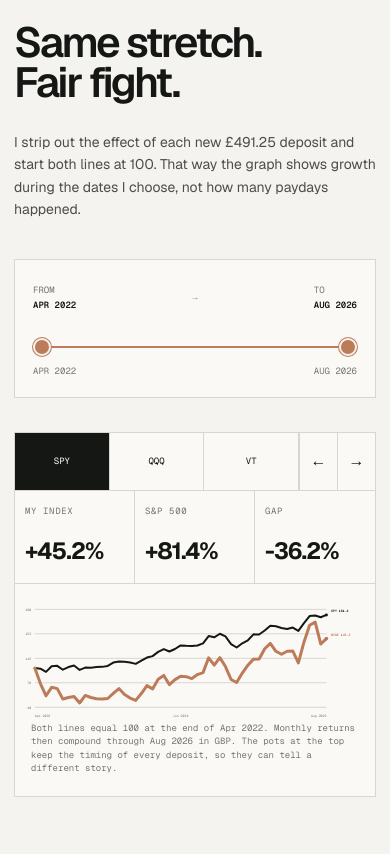
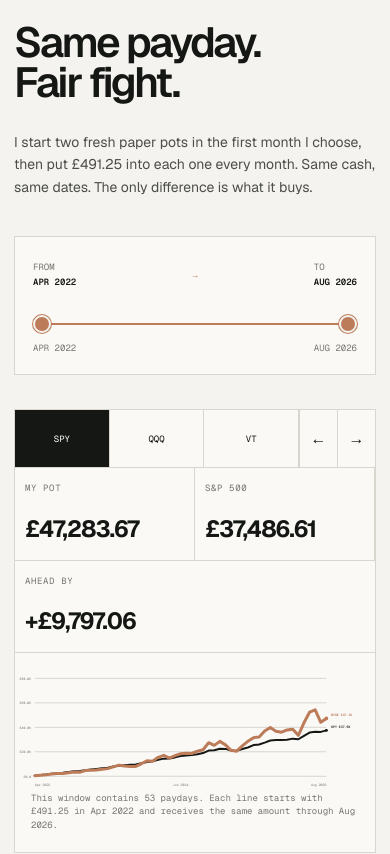
Before and after one commit to tjM1KE/payday-index, a Next.js app: page / in a window 390 px wide. Shown: the part 1685-2539 px from the top of the page. Built offline with nearby package versions, Linux system fonts and the light colour scheme.

Commit message:
fix: align comparison chart with monthly deposits

```diff
--- a/app/globals.css
+++ b/app/globals.css
@@ -176,7 +176,9 @@
   .comparison-tabs button span { margin:0; font-size:9px; }
   .comparison-arrows span { display:none; }
   .comparison-arrows button { width:38px; }
+  .comparison-summary { grid-template-columns:repeat(2,minmax(0,1fr)); }
   .comparison-summary>div { min-width:0; min-height:92px; padding:14px 10px; }
+  .comparison-summary>div:last-child { grid-column:1/-1; border-top:1px solid var(--line); }
   .comparison-summary strong { font-size:clamp(18px,6vw,24px); }
   .comparison-summary small { display:none; }
   .comparison-chart { padding-inline:0; }
--- a/app/page.tsx
+++ b/app/page.tsx
@@ -14,55 +14,65 @@
 type MonthRecord = { month:string; label:string; contributionGbp:number; contributedGbp:number; strategyValueGbp:number; strategyMonthlyReturnPct:number; benchmarkValueGbp:number; alphaGbp:number; strategyReturnPct:number; benchmarkReturnPct:number; benchmarks:Record<BenchmarkKey,BenchmarkResult>; weightedBeta:number; universeCount:number; eligibleCount:number; liquidations:Liquidation[]; trades:Trade[]; ranking:RankedFund[]; holdings:Holding[] };
 type UniverseCoverage = { activeListed:number; seededClosures:number; observedClosures:number; tickerCollisionsExcluded:number; reconstructedFunds:number; pricedFunds:number; pricedClosures:number; missingHistories:number };
 type Backtest = { generatedAt:string; throughMonth:string; monthlyContributionGbp:number; startMonth:string; benchmark:string; benchmarks:BenchmarkDefinition[]; betaRange:number[]; universeSize:number; universeCoverage:UniverseCoverage; methodology:Record<string,string>; months:MonthRecord[]; current:MonthRecord };
-type IndexedPoint = { label:string; strategy:number; benchmark:number };
+type CashFlowPoint = { label:string; strategy:number; benchmark:number; contributed:number };
 
 const backtest = backtestJson as Backtest;
 const money = new Intl.NumberFormat("en-GB", { style:"currency", currency:"GBP" });
 const subscribeToLocation = () => () => {};
 const signedMoney = (value:number) => `${value >= 0 ? "+" : ""}${money.format(value)}`;
 const signedPercent = (value:number) => `${value >= 0 ? "+" : ""}${value.toFixed(1)}%`;
+const compactMoney = new Intl.NumberFormat("en-GB", { style:"currency", currency:"GBP", notation:"compact", maximumFractionDigits:1 });
 
-function indexedPerformance(months:MonthRecord[], start:number, end:number, ticker:BenchmarkKey) {
-  let strategy = 100;
-  let benchmark = 100;
+function cashFlowPerformance(months:MonthRecord[], start:number, end:number, ticker:BenchmarkKey, contribution:number) {
+  let strategy = 0;
+  let benchmark = 0;
+  let contributed = 0;
   return months.slice(start, end + 1).map((month, index) => {
     if (index > 0) {
-      strategy *= 1 + month.strategyMonthlyReturnPct / 100;
-      benchmark *= 1 + month.benchmarks[ticker].monthlyReturnPct / 100;
+      const previous = months[start + index - 1];
+      const strategyGrowth = (month.strategyValueGbp - month.contributionGbp) / previous.strategyValueGbp;
+      const benchmarkGrowth = (month.benchmarks[ticker].valueGbp - month.contributionGbp) / previous.benchmarks[ticker].valueGbp;
+      strategy *= strategyGrowth;
+      benchmark *= benchmarkGrowth;
     }
-    return { label:month.label, strategy, benchmark };
+    strategy += contribution;
+    benchmark += contribution;
+    contributed += contribution;
+    return { label:month.label, strategy, benchmark, contributed };
   });
 }
 
-function ComparisonChart({ points, benchmark, period }: { points:IndexedPoint[]; benchmark:BenchmarkDefinition; period:string }) {
+function ComparisonChart({ points, benchmark, period }: { points:CashFlowPoint[]; benchmark:BenchmarkDefinition; period:string }) {
   const width = 1000;
   const height = 340;
   const plot = { left:55, right:865, top:26, bottom:298 };
   const values = points.flatMap((point) => [point.strategy, point.benchmark]);
-  const minimum = Math.floor((Math.min(...values) - 4) / 10) * 10;
-  const maximumCandidate = Math.ceil((Math.max(...values) + 4) / 10) * 10;
-  const maximum = maximumCandidate === minimum ? minimum + 10 : maximumCandidate;
+  const roughStep = Math.max(...values) / 4;
+  const stepPower = 10 ** Math.floor(Math.log10(roughStep));
+  const stepFraction = roughStep / stepPower;
+  const step = (stepFraction <= 1 ? 1 : stepFraction <= 2 ? 2 : stepFraction <= 5 ? 5 : 10) * stepPower;
+  const maximum = step * 4;
   const x = (index:number) => plot.left + index / Math.max(1, points.length - 1) * (plot.right - plot.left);
-  const y = (value:number) => plot.bottom - (value - minimum) / (maximum - minimum) * (plot.bottom - plot.top);
+  const y = (value:number) => plot.bottom - value / maximum * (plot.bottom - plot.top);
   const path = (key:"strategy"|"benchmark") => points.map((point, index) => `${index ? "L" : "M"}${x(index).toFixed(2)},${y(point[key]).toFixed(2)}`).join(" ");
-  const yTicks = Array.from({ length:5 }, (_, index) => minimum + (maximum - minimum) * index / 4);
+  const yTicks = Array.from({ length:5 }, (_, index) => step * index);
   const xTicks = [...new Set([0, Math.floor((points.length - 1) / 2), points.length - 1])];
-  const last = points.at(-1) ?? { strategy:100, benchmark:100, label:"" };
+  const last = points.at(-1) ?? { strategy:0, benchmark:0, contributed:0, label:"" };
   const labelsAreClose = Math.abs(y(last.strategy) - y(last.benchmark)) < 24;
   const strategyLabelY = y(last.strategy) + (labelsAreClose && last.strategy <= last.benchmark ? 18 : -8);
   const benchmarkLabelY = y(last.benchmark) + (labelsAreClose && last.benchmark < last.strategy ? 18 : -8);
 
-  return <svg className="comparison-chart" viewBox={`0 0 ${width} ${height}`} role="img" aria-label={`My paper strategy compared with ${benchmark.label} from ${period}, both starting at 100`}>
+  return <svg className="comparison-chart" viewBox={`0 0 ${width} ${height}`} role="img" aria-label={`Monthly paper pots for my strategy and ${benchmark.label} from ${period}`}>
     <title>{`My paper strategy compared with ${benchmark.label} from ${period}`}</title>
-    <desc>{`The strategy finishes at ${last.strategy.toFixed(1)} and ${benchmark.label} finishes at ${last.benchmark.toFixed(1)}, after both start at 100.`}</desc>
-    {yTicks.map((tick) => <g key={tick}><line className="chart-gridline" x1={plot.left} x2={plot.right} y1={y(tick)} y2={y(tick)} /><text className="chart-axis-label" x={plot.left - 10} y={y(tick) + 4} textAnchor="end">{tick.toFixed(0)}</text></g>)}
+    <desc>{`After identical monthly contributions, the strategy finishes at ${money.format(last.strategy)} and ${benchmark.label} finishes at ${money.format(last.benchmark)}.`}</desc>
+    {yTicks.map((tick) => <g key={tick}><line className="chart-gridline" x1={plot.left} x2={plot.right} y1={y(tick)} y2={y(tick)} /><text className="chart-axis-label" x={plot.left - 10} y={y(tick) + 4} textAnchor="end">{compactMoney.format(tick)}</text></g>)}
     {xTicks.map((index) => <text className="chart-axis-label" key={index} x={x(index)} y={plot.bottom + 27} textAnchor={index === 0 ? "start" : index === points.length - 1 ? "end" : "middle"}>{points[index].label}</text>)}
     <path className="comparison-line benchmark-line" d={path("benchmark")} />
     <path className="comparison-line strategy-line" d={path("strategy")} />
     <circle className="benchmark-end" cx={x(points.length - 1)} cy={y(last.benchmark)} r="4" />
     <circle className="strategy-end" cx={x(points.length - 1)} cy={y(last.strategy)} r="5" />
-    <text className="chart-end-label benchmark-label" x={plot.right + 13} y={benchmarkLabelY}>{benchmark.ticker} {last.benchmark.toFixed(1)}</text>
-    <text className="chart-end-label strategy-label" x={plot.right + 13} y={strategyLabelY}>MINE {last.strategy.toFixed(1)}</text>
+    <text className="chart-end-label benchmark-label" x={plot.right + 13} y={benchmarkLabelY}>{benchmark.ticker} {compactMoney.format(last.benchmark)}</text>
+    <text className="chart-end-label strategy-label" x={plot.right + 13} y={strategyLabelY}>MINE {compactMoney.format(last.strategy)}</text>
   </svg>;
 }
 
@@ -115,7 +125,7 @@
     </section>
 
     <section className="performance">
-      <div className="section-heading"><div><p className="eyebrow">01 / pick the dates, then pick the rival</p><h2>Same stretch.<br />Fair fight.</h2></div><p>I strip out the effect of each new {money.format(backtest.monthlyContributionGbp)} deposit and start both lines at 100. That way the graph shows growth during the dates I choose, not how many paydays happened.</p></div>
+      <div className="section-heading"><div><p className="eyebrow">01 / pick the dates, then pick the rival</p><h2>Same payday.<br />Fair fight.</h2></div><p>I start two fresh paper pots in the first month I choose, then put {money.format(backtest.monthlyContributionGbp)} into each one every month. Same cash, same dates. The only difference is what it buys.</p></div>
 
       <div className="period-control">
         <div className="period-readout"><span>from <b>{backtest.months[rangeStart].label}</b></span><i>&rarr;</i><span>to <b>{backtest.months[rangeEnd].label}</b></span></div>
@@ -134,14 +144,15 @@
 
       <div className="comparison-window">
         <div className="comparison-track" style={{ transform:`translateX(-${comparisonIndex * 100}%)` }}>{backtest.benchmarks.map((benchmark, index) => {
-          const points = indexedPerformance(backtest.months, rangeStart, rangeEnd, benchmark.ticker);
-          const last = points.at(-1) ?? { strategy:100, benchmark:100 };
-          const strategyReturn = last.strategy - 100;
-          const benchmarkReturn = last.benchmark - 100;
+          const points = cashFlowPerformance(backtest.months, rangeStart, rangeEnd, benchmark.ticker, backtest.monthlyContributionGbp);
+          const last = points.at(-1) ?? { strategy:backtest.monthlyContributionGbp, benchmark:backtest.monthlyContributionGbp, contributed:backtest.monthlyContributionGbp };
+          const strategyReturn = (last.strategy / last.contributed - 1) * 100;
+          const benchmarkReturn = (last.benchmark / last.contributed - 1) * 100;
+          const gap = last.strategy - last.benchmark;
           return <article className="comparison-slide" id={`comparison-panel-${benchmark.ticker}`} role="tabpanel" aria-labelledby={`comparison-tab-${benchmark.ticker}`} aria-hidden={comparisonIndex !== index} key={benchmark.ticker}>
-            <div className="comparison-summary"><div><span>my index</span><strong>{signedPercent(strategyReturn)}</strong></div><div><span>{benchmark.label}</span><strong>{signedPercent(benchmarkReturn)}</strong><small>{benchmark.description}</small></div><div><span>gap</span><strong>{signedPercent(strategyReturn - benchmarkReturn)}</strong></div></div>
+            <div className="comparison-summary"><div><span>my pot</span><strong>{money.format(last.strategy)}</strong><small>{signedPercent(strategyReturn)} on what I put in</small></div><div><span>{benchmark.label}</span><strong>{money.format(last.benchmark)}</strong><small>{signedPercent(benchmarkReturn)} on the same cash</small></div><div><span>{gap >= 0 ? "ahead by" : "behind by"}</span><strong>{gap >= 0 ? signedMoney(gap) : money.format(Math.abs(gap))}</strong><small>{money.format(last.contributed)} went into each pot</small></div></div>
             <ComparisonChart points={points} benchmark={benchmark} period={period} />
-            <p className="chart-note">Both lines equal 100 at the end of {backtest.months[rangeStart].label}. Monthly returns then compound through {backtest.months[rangeEnd].label} in GBP. The pots at the top keep the timing of every deposit, so they can tell a different story.</p>
+            <p className="chart-note">This window contains {points.length} paydays. Each line starts with {money.format(backtest.monthlyContributionGbp)} in {backtest.months[rangeStart].label} and receives the same amount through {backtest.months[rangeEnd].label}.</p>
           </article>;
         })}</div>
       </div>
--- a/scripts/update-market-data.mjs
+++ b/scripts/update-market-data.mjs
@@ -424,7 +424,7 @@
       timing: "Contribute and buy at each completed month-end. Fractional total-return units are used.",
       currency: "Convert each GBP contribution into USD at that month-end GBP/USD rate, then translate portfolio values back into GBP.",
       universe: "For each month, use funds that were alive on that date from a reconstruction of the full Nasdaq ETF list and recorded US ETF closures since 2024. Funds need 126 matched trading sessions before they can qualify. The April 2022 to December 2023 window has more survivorship risk because the free closure register is not complete for those dates.",
-      comparisons: "Compare time-weighted monthly performance with SPY, QQQ and VT. Each chart starts at 100 for the selected first month so later monthly deposits are not mistaken for investment growth.",
+      comparisons: "Compare the strategy with SPY, QQQ and VT using identical GBP 491.25 month-end contributions. A selected window starts two fresh paper pots, then applies the observed monthly returns and the same new deposit to both.",
       liquidation: "When a held ETF closes, convert its units to GBP at the last available adjusted price and closing-date FX rate, then keep the proceeds as cash.",
       caveat: "This public-data reconstruction reduces survivorship and hand-selection bias, but it is not CRSP-grade. Some delisted price histories, final liquidation distributions and ticker changes may be missing.",
     },
```
Also changed, not shown: app/data/backtest.json, 2 other files (tests, documents, lock files or other folders).
